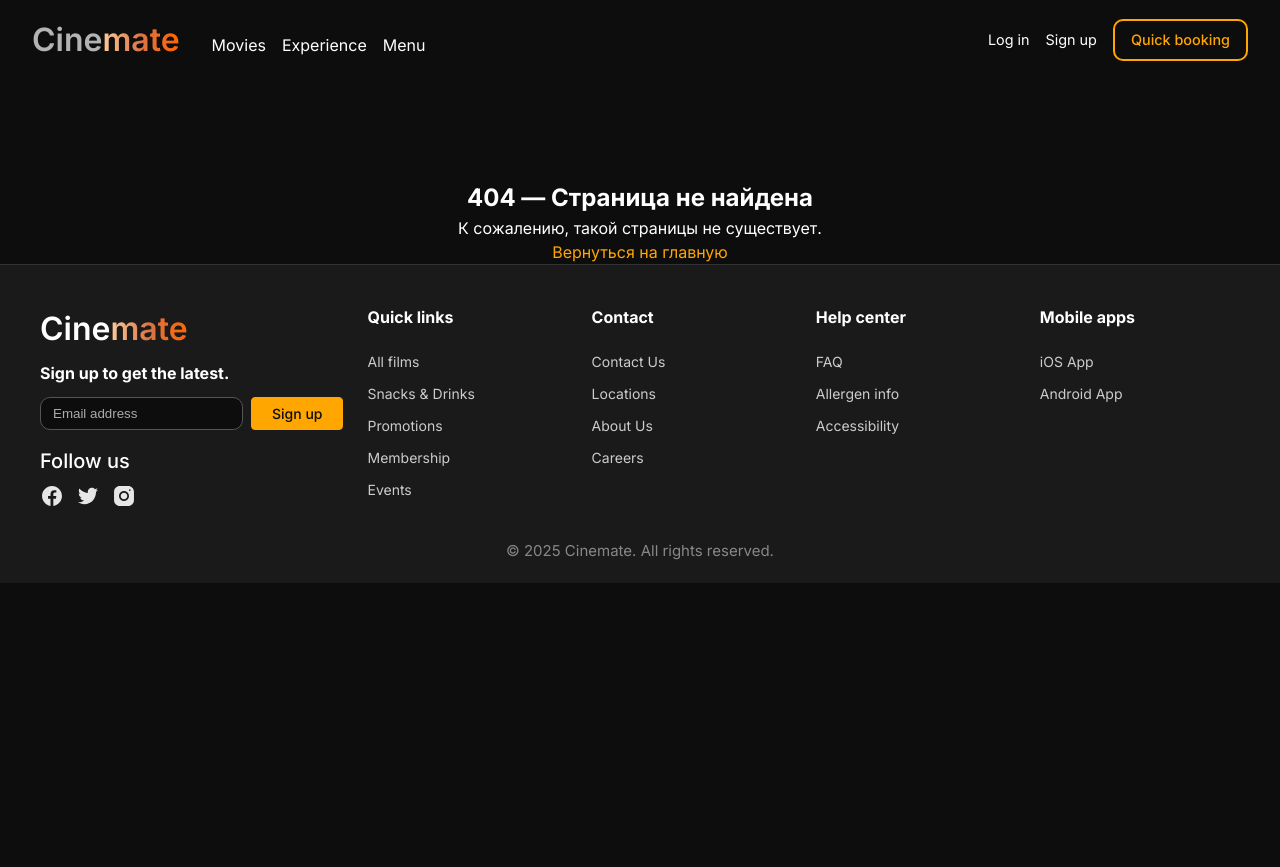
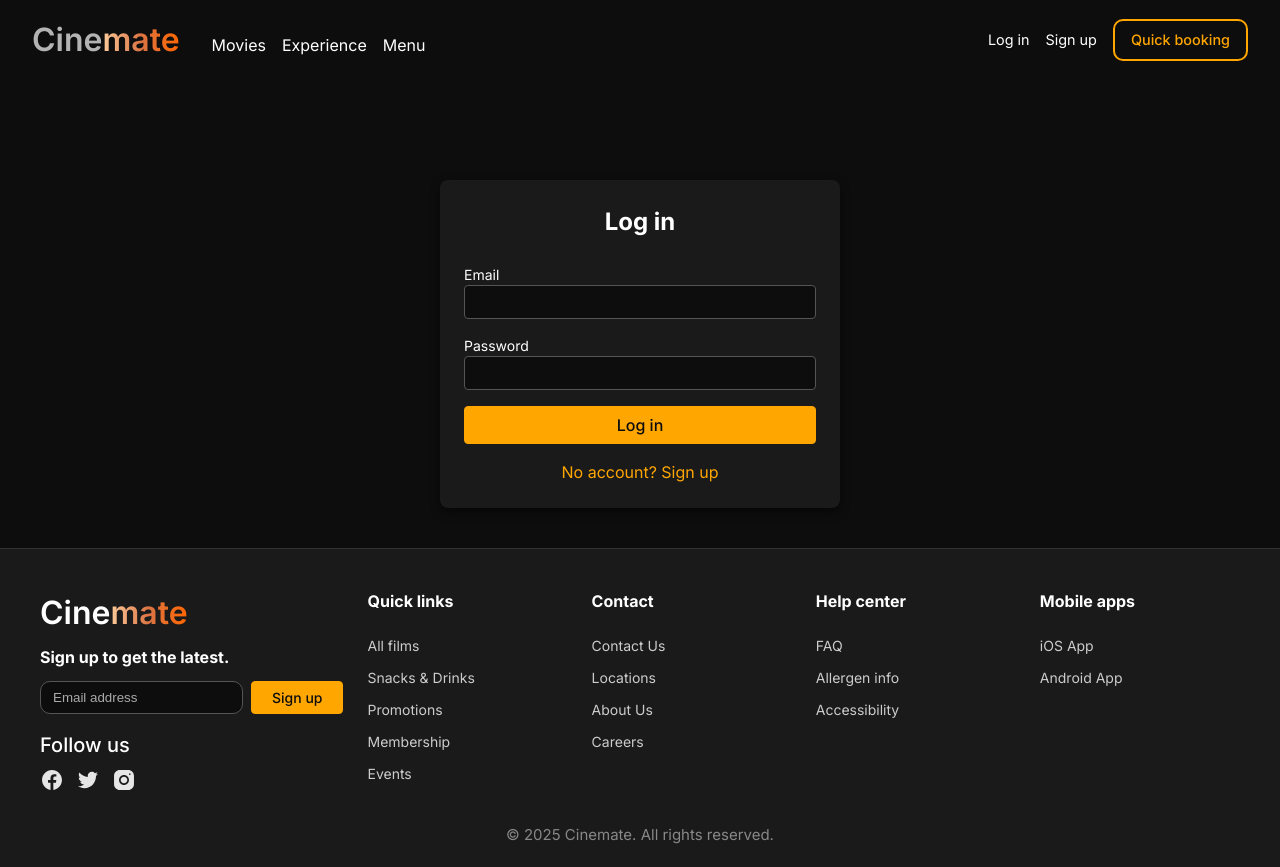
Before and after one commit to Maxnights/cinemate, a React (Create React App) app: page /login in a window 1280 px wide. Before the commit the page ends 800 px from the top, so only its background shows below. Built offline with nearby package versions, Linux system fonts and the light colour scheme.

Commit message:
Add auth pages and redirect to login

```diff
--- a/src/App.js
+++ b/src/App.js
@@ -1,15 +1,19 @@
 import React from "react";
 import { BrowserRouter as Router, Routes, Route } from "react-router-dom";
+import { AuthProvider } from "./contexts/AuthContext";
 import Header from "./components/layout/Header";
 import Footer from "./components/layout/Footer";
 import HomePage from "./pages/home/index";
 import MoviesPage from "./pages/movies/index";
 import MovieDetailPage from "./pages/movies/detail/index";
 import BookingPage from "./pages/booking/index";
+import LoginPage from "./pages/login";
+import SignupPage from "./pages/signup";
 import NotFoundPage from "./pages/not-found/index";
 
 function App() {
   return (
+    <AuthProvider>
       <Router>
         <Header />
 
@@ -19,12 +23,15 @@ function App() {
             <Route path="/movies" element={<MoviesPage />} />
             <Route path="/movies/:slug" element={<MovieDetailPage />} />
             <Route path="/booking/*" element={<BookingPage />} />
+            <Route path="/login" element={<LoginPage />} />
+            <Route path="/signup" element={<SignupPage />} />
             <Route path="*" element={<NotFoundPage />} />
           </Routes>
         </main>
 
         <Footer />
       </Router>
+    </AuthProvider>
   );
 }
 
--- a/src/components/layout/Header/index.jsx
+++ b/src/components/layout/Header/index.jsx
@@ -1,9 +1,12 @@
 // src/components/Header/Header.js
 import React from "react";
 import { NavLink, Link } from "react-router-dom";
+import { useAuth } from "../../../contexts/AuthContext";
 import styles from "./index.module.css";
 
-const Header = () => (
+const Header = () => {
+  const { user, logout } = useAuth();
+  return (
     <header className={styles.header}>
       <div className={styles.left}>
         <Link to="/" className={styles.logo}>
@@ -37,17 +40,32 @@ const Header = () => (
       </nav>
       </div>
       <div className={styles.actions}>
+        {user ? (
+          <>
+            <span className={styles.link}>{user.email}</span>
+            <button
+              onClick={logout}
+              className={`${styles.link} ${styles.buttonLink}`}
+            >
+              Log out
+            </button>
+          </>
+        ) : (
+          <>
             <Link to="/login" className={styles.link}>
               Log in
             </Link>
             <Link to="/signup" className={styles.link}>
               Sign up
             </Link>
+          </>
+        )}
         <Link to="/quick-booking" className={styles.quickBooking}>
           Quick booking
         </Link>
       </div>
     </header>
   );
+};
 
 export default Header;
--- a/src/components/layout/Header/index.module.css
+++ b/src/components/layout/Header/index.module.css
@@ -100,6 +100,15 @@
   color: var(--color-primary);
 }
 
+.buttonLink {
+  background: none;
+  border: none;
+  padding: 0;
+  cursor: pointer;
+  font: inherit;
+  color: inherit;
+}
+
 .quickBooking {
   font-size: 0.9rem;
   font-weight: 500;
--- a/src/components/movies/ShowtimesList/index.jsx
+++ b/src/components/movies/ShowtimesList/index.jsx
@@ -1,11 +1,13 @@
 /*  src/components/movies/ShowtimesList/index.jsx  */
 import React, { useState } from 'react';
 import { useNavigate } from 'react-router-dom';
+import { useAuth } from '../../../contexts/AuthContext';
 import movies from '../../../data/movies';
 import styles from './index.module.css';
 
 export default function ShowtimesList() {
   const navigate = useNavigate();
+  const { user } = useAuth();
   const [activeTrailer, setActiveTrailer] = useState(null);
 
   return (
@@ -63,11 +65,15 @@ export default function ShowtimesList() {
                       className={`${styles['showtime-pill']} ${
                         styles[`format-${format.toLowerCase()}`]
                       }`}
-                      onClick={() =>
-                        navigate('/booking/tickets', {
-                          state: { movieSlug: m.slug, time, format },
-                        })
+                    onClick={() => {
+                      const dest = '/booking/tickets';
+                      const destState = { movieSlug: m.slug, time, format };
+                      if (!user) {
+                        navigate('/login', { state: { from: { pathname: dest, state: destState } } });
+                      } else {
+                        navigate(dest, { state: destState });
                       }
+                    }}
                     >
                       <span className={styles['pill__time']}>{time}</span>
                       <span className={styles['pill__format']}>
--- a/src/components/movies/Slider/index.jsx
+++ b/src/components/movies/Slider/index.jsx
@@ -1,6 +1,7 @@
 /*  src/components/movies/Slider/index.jsx  */
 import React from "react";
 import { useNavigate } from "react-router-dom";
+import { useAuth } from "../../../contexts/AuthContext";
 import SlickSlider from "react-slick";
 import moviesData from "../../../data/movies";
 import styles from "./index.module.css";
@@ -10,6 +11,7 @@ import "slick-carousel/slick/slick-theme.css";
 
 export default function Slider() {
   const navigate = useNavigate();
+  const { user } = useAuth();
 
   /* custom arrows have to see `styles`, поэтому объявляем их внутри */
   const PrevArrow = ({ onClick }) => (
@@ -74,7 +76,14 @@ export default function Slider() {
 
                 <button
                   className={styles["slide__buy-button"]}
-                  onClick={() => navigate(`/movies/${movie.slug}`)}
+                  onClick={() => {
+                    const dest = `/movies/${movie.slug}`;
+                    if (!user) {
+                      navigate('/login', { state: { from: { pathname: dest } } });
+                    } else {
+                      navigate(dest);
+                    }
+                  }}
                 >
                   Buy tickets
                 </button>
--- /dev/null
+++ b/src/contexts/AuthContext.jsx
@@ -0,0 +1,36 @@
+import React, { createContext, useContext, useEffect, useState } from "react";
+
+const AuthContext = createContext();
+
+export function AuthProvider({ children }) {
+  const [user, setUser] = useState(null);
+
+  useEffect(() => {
+    const saved = localStorage.getItem("user");
+    if (saved) {
+      try {
+        setUser(JSON.parse(saved));
+      } catch {
+        setUser(null);
+      }
+    }
+  }, []);
+
+  const login = (data) => {
+    setUser(data);
+    localStorage.setItem("user", JSON.stringify(data));
+  };
+
+  const logout = () => {
+    setUser(null);
+    localStorage.removeItem("user");
+  };
+
+  return (
+    <AuthContext.Provider value={{ user, login, logout }}>
+      {children}
+    </AuthContext.Provider>
+  );
+}
+
+export const useAuth = () => useContext(AuthContext);
--- /dev/null
+++ b/src/pages/login/index.jsx
@@ -0,0 +1,54 @@
+import React, { useState } from "react";
+import { useNavigate, useLocation, Link } from "react-router-dom";
+import { useAuth } from "../../contexts/AuthContext";
+import styles from "./index.module.css";
+
+export default function LoginPage() {
+  const { login } = useAuth();
+  const navigate = useNavigate();
+  const location = useLocation();
+  const from = location.state?.from?.pathname || "/";
+
+  const [email, setEmail] = useState("");
+  const [password, setPassword] = useState("");
+
+  const handleSubmit = (e) => {
+    e.preventDefault();
+    login({ email });
+    navigate(from, { replace: true, state: location.state?.from?.state });
+  };
+
+  return (
+    <div className={styles["auth-page"]}>
+      <form className={styles["auth-form"]} onSubmit={handleSubmit}>
+        <h2 className={styles["auth-title"]}>Log in</h2>
+        <label className={styles["auth-label"]}>
+          Email
+          <input
+            type="email"
+            value={email}
+            onChange={(e) => setEmail(e.target.value)}
+            className={styles["auth-input"]}
+            required
+          />
+        </label>
+        <label className={styles["auth-label"]}>
+          Password
+          <input
+            type="password"
+            value={password}
+            onChange={(e) => setPassword(e.target.value)}
+            className={styles["auth-input"]}
+            required
+          />
+        </label>
+        <button type="submit" className={`btn btn--primary ${styles["auth-button"]}`}>
+          Log in
+        </button>
+        <Link to="/signup" className={styles["auth-link"]}>
+          No account? Sign up
+        </Link>
+      </form>
+    </div>
+  );
+}
--- /dev/null
+++ b/src/pages/login/index.module.css
@@ -0,0 +1,59 @@
+.auth-page {
+  padding-top: 100px;
+  padding-bottom: 40px;
+  display: flex;
+  justify-content: center;
+}
+
+.auth-form {
+  background-color: var(--color-dark-alt);
+  border-radius: 8px;
+  padding: 24px;
+  box-shadow: 0 4px 10px rgba(0, 0, 0, 0.5);
+  width: 100%;
+  max-width: 400px;
+}
+
+.auth-title {
+  font-size: 24px;
+  margin-bottom: 24px;
+  color: var(--color-light);
+  text-align: center;
+}
+
+.auth-label {
+  display: block;
+  margin-bottom: 16px;
+  color: var(--color-light);
+  font-size: 14px;
+}
+
+.auth-input {
+  width: 100%;
+  padding: 8px 12px;
+  font-size: 14px;
+  border: 1px solid #555;
+  border-radius: 4px;
+  background-color: var(--color-dark);
+  color: var(--color-light);
+  outline: none;
+  transition: border-color var(--transition-speed);
+}
+
+.auth-input:focus {
+  border-color: var(--color-primary);
+}
+
+.auth-button {
+  display: block;
+  width: 100%;
+  margin-top: 8px;
+  font-size: 16px;
+  padding: 10px 24px;
+}
+
+.auth-link {
+  display: block;
+  margin-top: 16px;
+  text-align: center;
+}
--- a/src/pages/movies/detail/index.jsx
+++ b/src/pages/movies/detail/index.jsx
@@ -2,6 +2,7 @@
 
 import React from "react";
 import { useParams, Link, useNavigate } from "react-router-dom";
+import { useAuth } from "../../../contexts/AuthContext";
 import moviesData from "../../../data/movies";
 import ShowtimeNav from "../../../components/movies/ShowtimeNav";
 import styles from "./index.module.css";
@@ -12,6 +13,7 @@ import showaBg from "../../../assets/images/backgrounds/showa-bg.jpg";
 export default function MovieDetailPage() {
   const { slug } = useParams();
   const navigate = useNavigate();
+  const { user } = useAuth();
 
   const movie = moviesData.find((m) => m.slug === slug);
   if (!movie) {
@@ -180,9 +182,15 @@ export default function MovieDetailPage() {
               </h2>
               <button
                 className={`btn btn--primary ${styles["movie-detail-page__buy-button"]}`}
-                onClick={() =>
-                  navigate("/booking/tickets", { state: { movieSlug: slug } })
-                }
+                onClick={() => {
+                  const dest = "/booking/tickets";
+                  const destState = { movieSlug: slug };
+                  if (!user) {
+                    navigate("/login", { state: { from: { pathname: dest, state: destState } } });
+                  } else {
+                    navigate(dest, { state: destState });
+                  }
+                }}
               >
                 Buy tickets
               </button>
@@ -200,11 +208,15 @@ export default function MovieDetailPage() {
                   <button
                     key={i}
                     className={`${styles.sessionPill} ${pillClass}`}
-                    onClick={() =>
-                      navigate("/booking/tickets", {
-                        state: { movieSlug: slug, time, format },
-                      })
-                    }
+                    onClick={() => {
+                      const dest = "/booking/tickets";
+                      const destState = { movieSlug: slug, time, format };
+                      if (!user) {
+                        navigate("/login", { state: { from: { pathname: dest, state: destState } } });
+                      } else {
+                        navigate(dest, { state: destState });
+                      }
+                    }}
                   >
                     <span className={styles.sessionTime}>{time}</span>
                     <span className={styles.sessionFormat}>{format}</span>
--- /dev/null
+++ b/src/pages/signup/index.jsx
@@ -0,0 +1,65 @@
+import React, { useState } from "react";
+import { useNavigate, useLocation, Link } from "react-router-dom";
+import { useAuth } from "../../contexts/AuthContext";
+import styles from "./index.module.css";
+
+export default function SignupPage() {
+  const { login } = useAuth();
+  const navigate = useNavigate();
+  const location = useLocation();
+  const from = location.state?.from?.pathname || "/";
+
+  const [name, setName] = useState("");
+  const [email, setEmail] = useState("");
+  const [password, setPassword] = useState("");
+
+  const handleSubmit = (e) => {
+    e.preventDefault();
+    login({ email, name });
+    navigate(from, { replace: true, state: location.state?.from?.state });
+  };
+
+  return (
+    <div className={styles["auth-page"]}>
+      <form className={styles["auth-form"]} onSubmit={handleSubmit}>
+        <h2 className={styles["auth-title"]}>Sign up</h2>
+        <label className={styles["auth-label"]}>
+          Name
+          <input
+            type="text"
+            value={name}
+            onChange={(e) => setName(e.target.value)}
+            className={styles["auth-input"]}
+            required
+          />
+        </label>
+        <label className={styles["auth-label"]}>
+          Email
+          <input
+            type="email"
+            value={email}
+            onChange={(e) => setEmail(e.target.value)}
+            className={styles["auth-input"]}
+            required
+          />
+        </label>
+        <label className={styles["auth-label"]}>
+          Password
+          <input
+            type="password"
+            value={password}
+            onChange={(e) => setPassword(e.target.value)}
+            className={styles["auth-input"]}
+            required
+          />
+        </label>
+        <button type="submit" className={`btn btn--primary ${styles["auth-button"]}`}>
+          Sign up
+        </button>
+        <Link to="/login" className={styles["auth-link"]}>
+          Already have an account? Log in
+        </Link>
+      </form>
+    </div>
+  );
+}
--- /dev/null
+++ b/src/pages/signup/index.module.css
@@ -0,0 +1 @@
+@import "../login/index.module.css";
```
Lines whose indentation alone changed are shown as unchanged.
